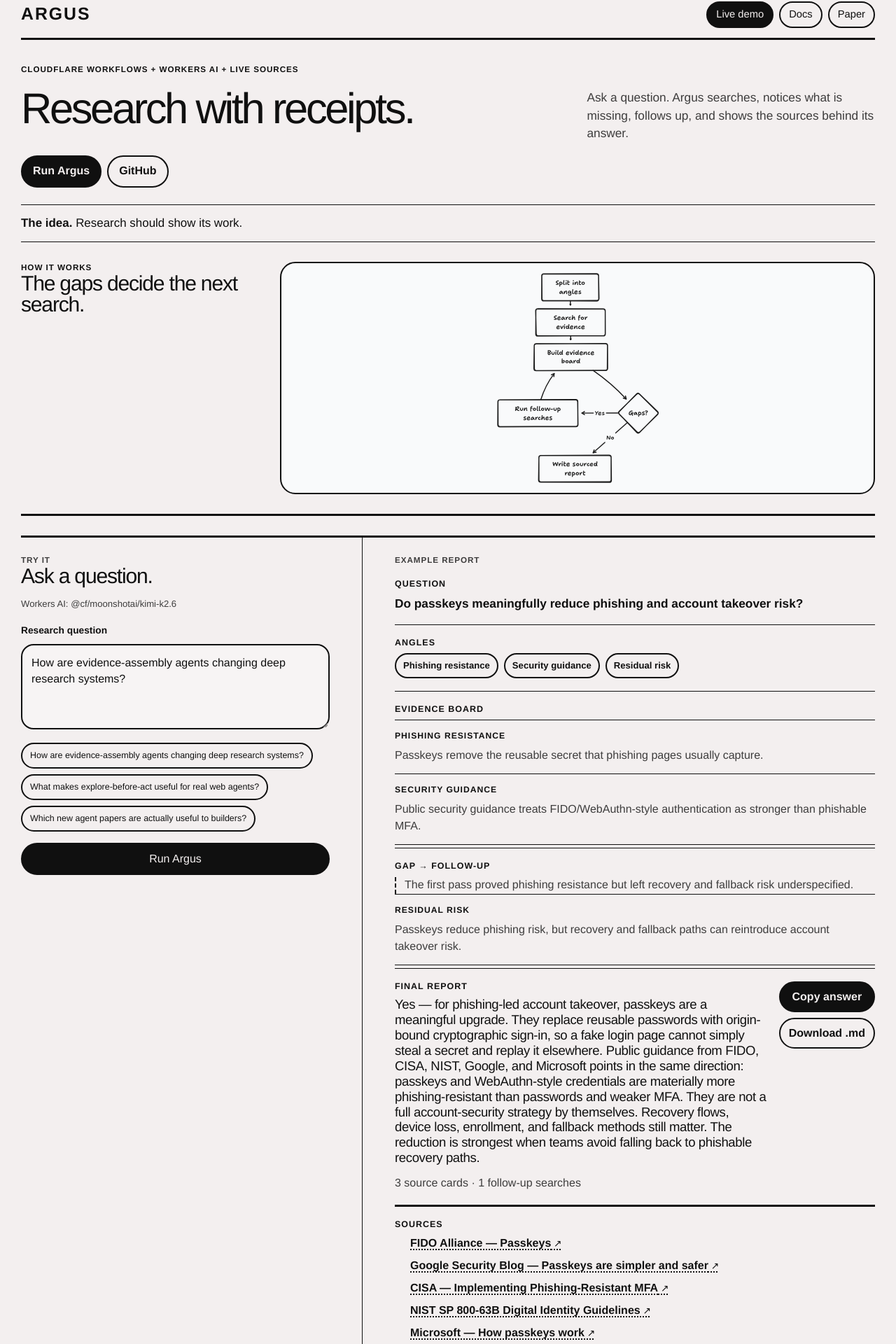
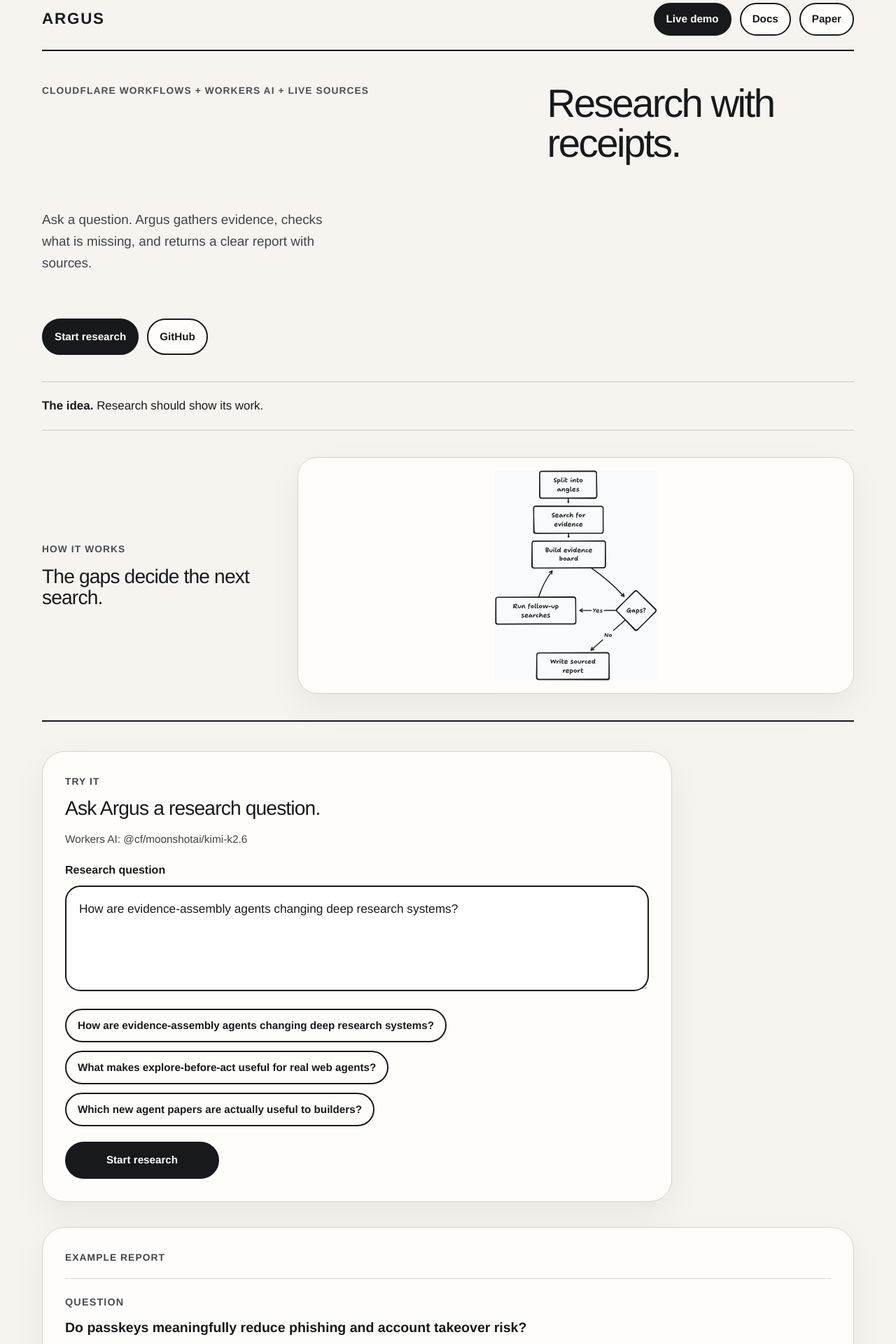
Before and after one commit to acoyfellow/argus, a SvelteKit app: page / in a window 1280 px wide. Shown: the part 16-1936 px from the top of the page at 70% size. Built offline with nearby package versions, Linux system fonts and the light colour scheme.

Commit message:
Make homepage calmer and easier to scan

```diff
--- a/src/routes/+page.svelte
+++ b/src/routes/+page.svelte
@@ -102,9 +102,9 @@
 	<section class="hero">
 		<p class="eyebrow">Cloudflare Workflows + Workers AI + live sources</p>
 		<h1>Research with receipts.</h1>
-		<p class="lede">Ask a question. Argus searches, notices what is missing, follows up, and shows the sources behind its answer.</p>
+		<p class="lede">Ask a question. Argus gathers evidence, checks what is missing, and returns a clear report with sources.</p>
 		<div class="actions">
-			<a class="primary" href="#demo">Run Argus</a>
+			<a class="primary" href="#demo">Start research</a>
 			<a class="secondary" href="https://github.com/acoyfellow/argus">GitHub</a>
 		</div>
 	</section>
@@ -124,7 +124,7 @@
 	<section id="demo" class="demo-shell">
 		<div class="composer">
 			<p class="eyebrow">Try it</p>
-			<h2>Ask a question.</h2>
+			<h2>Ask Argus a research question.</h2>
 			<p class="model-note">Workers AI: {data.model}</p>
 			<label for="question">Research question</label>
 			<textarea id="question" bind:value={question} rows="4"></textarea>
@@ -133,7 +133,7 @@
 					<button type="button" onclick={() => (question = example)}>{example}</button>
 				{/each}
 			</div>
-			<button class="run" type="button" onclick={runArgus} disabled={busy}>{busy ? 'Researching…' : 'Run Argus'}</button>
+			<button class="run" type="button" onclick={runArgus} disabled={busy}>{busy ? 'Researching…' : 'Start research'}</button>
 			{#if notice}<p class="notice">{notice}</p>{/if}
 		</div>
 
@@ -145,11 +145,11 @@
 					<p>{report.question}</p>
 				</section>
 				<section class="report-section">
-					<h3>Angles</h3>
+					<h3>What Argus looked into</h3>
 					<div class="angle-list">{#each report.graph.facets as facet}<span>{facet.label}</span>{/each}</div>
 				</section>
 				<section class="report-section">
-					<h3>Evidence board</h3>
+					<h3>What the evidence supported</h3>
 					<div class="cards">
 						{#each firstPass as piece}
 							<article class="card">
@@ -160,7 +160,7 @@
 					</div>
 				</section>
 				<section class="report-section">
-					<h3>Gap → follow-up</h3>
+					<h3>What Argus checked again</h3>
 					{#if report.graph.gaps.length}<p class="gap-note">{report.graph.gaps[0].reason}</p>{/if}
 					{#if followUpCards.length}
 						<div class="cards compact">{#each followUpCards as piece}<article class="card follow-up"><header><strong>{piece.facet}</strong></header><p>{piece.claim}</p></article>{/each}</div>
@@ -173,7 +173,7 @@
 						<p>{report.graph.evidence.length} source cards · {report.followUps.length} follow-up searches</p>
 					</div>
 					<div class="report-actions">
-						<button type="button" onclick={copyAnswer}>Copy answer</button>
+						<button type="button" onclick={copyAnswer}>Copy final answer</button>
 						<button type="button" onclick={downloadReport}>Download .md</button>
 					</div>
 				</header>
--- a/src/routes/layout.css
+++ b/src/routes/layout.css
@@ -3,192 +3,117 @@
 
 :root {
 	font-family: "Avenir Next", "Neue Haas Grotesk Text Pro", "Helvetica Neue", Helvetica, Arial, sans-serif;
-	color: #101010;
-	background: #f3efef;
+	color: #17191d;
+	background: #f7f4ef;
 	font-synthesis: none;
-	text-rendering: geometricPrecision;
+	text-rendering: optimizeLegibility;
 }
 
 * { box-sizing: border-box; }
-html { scroll-behavior: smooth; background: #f3efef; }
-body { margin: 0; min-width: 320px; min-height: 100vh; }
+html { scroll-behavior: smooth; background: #f7f4ef; }
+body { margin: 0; min-width: 320px; min-height: 100vh; font-size: 18px; line-height: 1.62; }
 a { color: inherit; }
-main { width: min(1220px, calc(100% - 30px)); margin: 0 auto; padding: 16px 0 72px; }
+a:focus-visible, button:focus-visible, textarea:focus-visible { outline: 4px solid #2457d6; outline-offset: 4px; }
+main { width: min(1160px, calc(100% - 40px)); margin: 0 auto; padding: 20px 0 88px; }
 
-.nav {
-	display: flex;
-	align-items: center;
-	justify-content: space-between;
-	gap: 16px;
-	padding: 2px 0 14px;
-	border-bottom: 3px solid #101010;
+.nav { display:flex; align-items:center; justify-content:space-between; gap:18px; padding: 0 0 20px; border-bottom:2px solid #17191d; }
+.wordmark, .eyebrow { text-transform:uppercase; letter-spacing:.08em; font-weight:750; }
+.wordmark { font-size:1.4rem; text-decoration:none; }
+.nav-links, .actions, .chips, .trace, .report-actions, .angle-list { display:flex; flex-wrap:wrap; gap:12px; }
+.nav-links a, .actions a, .chips button, .run, .trace span, .report-actions button {
+	min-height: 46px;
+	border:2px solid #17191d;
+	border-radius:999px;
+	background:#fffdf9;
+	color:#17191d;
+	font: inherit;
+	font-size: .95rem;
+	font-weight:650;
+	text-decoration:none;
 }
-.wordmark, .eyebrow, .card header span { text-transform: uppercase; letter-spacing: .08em; font-weight: 700; }
-.wordmark { font-size: 1.55rem; text-decoration: none; }
-.nav-links, .actions, .chips, .metrics, .trace { display: flex; flex-wrap: wrap; gap: 8px; }
-.nav-links a, .actions a, .chips button, .run, .metrics span, .trace span, .report-actions button {
-	border: 2px solid #101010;
-	border-radius: 999px;
-	background: transparent;
-	text-decoration: none;
+.nav-links a, .actions a, .chips button, .trace span, .report-actions button { display:inline-flex; align-items:center; padding: 9px 16px; }
+.nav-links a:first-child, .actions a.primary, button.run, .report-actions button:first-child { background:#17191d; color:#fffdf9; }
+.nav-links a:hover, .actions a:hover, .chips button:hover, .report-actions button:hover { box-shadow: inset 0 0 0 999px rgba(36,87,214,.08); }
+
+.hero { display:grid; grid-template-columns:minmax(0,1.2fr) minmax(300px,.8fr); gap: clamp(24px,5vw,72px); padding: 46px 0 38px; border-bottom:1px solid #cfc8bd; }
+.hero .eyebrow, .hero .actions { grid-column:1; }
+.eyebrow { margin:0 0 12px; color:#484c55; font-size:.86rem; }
+h1,h2,h3,p { margin-top:0; }
+h1 { max-width:760px; margin:0; font-size:clamp(2.3rem,4.4vw,4.25rem); line-height:1.02; font-weight:560; letter-spacing:-.045em; }
+h2 { margin-bottom:16px; font-size:clamp(1.45rem,2.2vw,2.2rem); line-height:1.08; font-weight:560; letter-spacing:-.03em; }
+h3 { margin-bottom:12px; font-size:1rem; line-height:1.25; font-weight:750; }
+.lede, .composer p, .result p, .card p, li, .loop-art { color:#3f434b; }
+.lede { align-self:end; max-width:420px; margin:0; font-size:1.18rem; line-height:1.66; }
+.actions a { min-height:52px; }
+.thesis { margin:0; padding:20px 0; border-bottom:1px solid #cfc8bd; font-size:1.06rem; }
+.thesis p { margin:0; }
+
+.diagram { display:grid; grid-template-columns:minmax(240px,.55fr) minmax(0,1.45fr); gap: clamp(24px,5vw,64px); align-items:center; padding:38px 0; border-bottom:2px solid #17191d; }
+.diagram-copy h2 { max-width:340px; margin:0; }
+.loop-art { margin:0; padding:18px; border:1px solid #d8d1c6; border-radius:28px; background:#fffdf9; box-shadow:0 18px 48px rgba(23,25,29,.06); }
+.loop-art img { display:block; width:auto; max-width:100%; height:min(300px,42vw); margin:0 auto; }
+
+.demo-shell { display:grid; gap:36px; margin-top:42px; }
+.composer, .result { padding:32px; border:1px solid #d8d1c6; border-radius:32px; background:#fffdf9; box-shadow:0 18px 48px rgba(23,25,29,.06); }
+.composer { max-width:900px; }
+.model-note { margin:0 0 18px; color:#5d626b; font-size:.96rem; }
+label { display:block; margin:18px 0 10px; font-size:1rem; font-weight:750; }
+textarea { width:100%; resize:vertical; min-height:142px; padding:18px; border:2px solid #17191d; border-radius:22px; background:#fff; color:#17191d; font:inherit; font-size:1.08rem; line-height:1.6; }
+.chips { margin-top:16px; }
+.chips button { cursor:pointer; text-align:left; min-height:48px; color:#17191d; }
+.run { width:auto; min-width:220px; margin-top:22px; padding:12px 24px; cursor:pointer; }
+.run:disabled { cursor:wait; opacity:.62; }
+.notice { margin:18px 0 0; padding:14px 16px; border-left:4px solid #2457d6; background:#eef3ff; border-radius:0 14px 14px 0; }
+
+.report > .eyebrow { margin-bottom:18px; }
+.report-section { padding:24px 0; border-bottom:1px solid #ddd6cc; }
+.report-section:first-of-type { border-top:1px solid #ddd6cc; }
+.report-section h3, .report-head h3 { text-transform:uppercase; letter-spacing:.08em; font-size:.9rem; color:#484c55; }
+.asked p { max-width:900px; margin-bottom:0; color:#17191d; font-size:1.22rem; line-height:1.55; font-weight:650; }
+.angle-list { padding-bottom:4px; }
+.angle-list span { padding:10px 15px; border:1px solid #cfc8bd; border-radius:999px; background:#f7f4ef; font-size:1rem; font-weight:650; }
+.cards { display:grid; gap:14px; }
+.card { padding:20px; border:1px solid #ddd6cc; border-radius:20px; background:#fbf8f3; }
+.card header { margin-bottom:10px; color:#484c55; font-size:.92rem; text-transform:uppercase; letter-spacing:.08em; }
+.card p { margin-bottom:0; font-size:1.05rem; line-height:1.62; }
+.gap-note { margin-bottom:18px; padding:16px 18px; border-left:4px solid #2457d6; background:#eef3ff; border-radius:0 16px 16px 0; }
+.report-head { display:grid; grid-template-columns:1fr auto; gap:26px; padding:28px 0; border-bottom:2px solid #17191d; }
+.report-head h2 { max-width:850px; font-size:clamp(1.2rem,1.7vw,1.65rem); line-height:1.45; letter-spacing:-.015em; }
+.report-head p { margin:0; }
+.report-actions { align-content:start; }
+.report-actions button { cursor:pointer; }
+.sources ol { display:grid; gap:14px; margin:0; padding-left:28px; }
+.sources a { color:#1746b8; font-weight:700; text-decoration-line:underline; text-decoration-thickness:2px; text-underline-offset:4px; }
+.sources a::after { content:' ↗'; font-size:.9em; }
+.sources a:hover { color:#0f3184; }
+.run-details { padding:22px 0 0; }
+.run-details summary { cursor:pointer; min-height:44px; font-weight:750; color:#1746b8; }
+.trace { margin:12px 0 0; }
+.trace span { min-height:auto; border-color:#cfc8bd; background:#f7f4ef; font-size:.92rem; }
+
+.empty-board { position:relative; min-height:390px; overflow:hidden; border:1px solid #d8d1c6; border-radius:24px; background:radial-gradient(circle at 76% 28%, rgba(36,87,214,.12) 0 9%, transparent 9.5%), radial-gradient(circle at 28% 72%, rgba(23,25,29,.07) 0 12%, transparent 12.5%), repeating-linear-gradient(135deg, transparent 0 22px, rgba(23,25,29,.04) 22px 24px); }
+.empty-board > div { position:absolute; }
+.empty-orbit { inset:62px auto auto 54px; width:152px; height:152px; border:2px solid #17191d; border-radius:999px; }
+.empty-orbit::before { content:''; position:absolute; inset:42px; border:2px solid #17191d; border-radius:999px; background:#fffdf9; }
+.empty-sheet { right:62px; top:72px; width:min(42%,248px); height:214px; border:2px solid #17191d; border-radius:20px; background:#fffdf9; }
+.empty-sheet::before,.empty-sheet::after { content:''; position:absolute; left:24px; right:24px; border-top:2px solid #17191d; }
+.empty-sheet::before { top:62px; box-shadow:0 44px 0 #17191d; }
+.empty-sheet::after { top:150px; border-top-style:dashed; }
+.empty-loop { left:208px; top:202px; width:132px; height:84px; border-top:2px dashed #17191d; border-right:2px dashed #17191d; border-radius:0 38px 0 0; }
+.empty-loop::after { content:''; position:absolute; right:-7px; bottom:-2px; width:12px; height:12px; border-right:2px solid #17191d; border-bottom:2px solid #17191d; transform:rotate(45deg); }
+
+@media (max-width:920px) {
+	main { width:min(100% - 24px,1160px); }
+	.hero,.diagram,.report-head { grid-template-columns:1fr; }
+	.hero .eyebrow,.hero .actions { grid-column:auto; }
+	.composer,.result { padding:24px; border-radius:24px; }
+	.report-actions { display:grid; grid-template-columns:1fr; }
 }
-.nav-links a { padding: 6px 12px; font-size: .92rem; }
-.nav-links a:first-child, .actions a.primary, button.run { background: #101010; color: #f3efef; }
-
-.hero { display: grid; grid-template-columns: minmax(0, 1.28fr) minmax(230px, .72fr); column-gap: clamp(22px, 6vw, 96px); row-gap: 18px; padding: 34px 0 24px; border-bottom: 1.5px solid #101010; }
-.hero .eyebrow { grid-column: 1 / -1; }
-.hero .actions { grid-column: 1; }
-.eyebrow { margin: 0; font-size: .73rem; }
-h1, h2, h3, p { margin-top: 0; }
-h1 { max-width: 760px; margin: 0; font-size: clamp(2.25rem, 4.8vw, 4.6rem); line-height: .96; font-weight: 500; letter-spacing: -.055em; }
-h2 { margin-bottom: 14px; font-size: clamp(1.35rem, 2.35vw, 2.35rem); line-height: 1; font-weight: 500; letter-spacing: -.04em; }
-h3 { margin-bottom: 8px; font-size: 1rem; line-height: 1.15; font-weight: 600; }
-.lede, .composer p, .result p, .mechanism p, .empty-board p, .card p, li { color: rgba(16,16,16,.8); line-height: 1.5; }
-.lede { align-self: end; max-width: 420px; margin-bottom: 0; font-size: 1.08rem; }
-.actions a, .run { padding: 9px 15px; font-weight: 600; }
-.secondary:hover, .nav-links a:hover, .chips button:hover, .report-actions button:hover { background: rgba(16,16,16,.08); }
-
-.thesis { margin: 0; padding: 13px 0; border-bottom: 1.5px solid #101010; font-size: 1.06rem; }
-.thesis p { margin: 0; }
-
-.diagram { display: grid; grid-template-columns: minmax(220px, .55fr) minmax(0, 1.45fr); gap: clamp(18px, 4vw, 48px); padding: 28px 0; border-bottom: 3px solid #101010; }
-.diagram-copy h2 { max-width: 320px; margin: 0; }
-.loop-art {
-	margin: 0;
-	padding: 14px;
-	border: 2px solid #101010;
-	border-radius: 22px;
-	background: #f9fafb;
+@media (max-width:680px) {
+	body { font-size:17px; }
+	.nav { align-items:flex-start; flex-direction:column; }
+	h1 { font-size:clamp(2rem,10vw,3rem); }
+	.run { width:100%; }
+	.empty-sheet { right:28px; width:44%; }
+	.empty-loop { left:145px; width:92px; }
 }
-.loop-art img {
-	display: block;
-	width: auto;
-	max-width: 100%;
-	height: min(300px, 42vw);
-	margin: 0 auto;
-}
-
-.demo-shell { display: grid; grid-template-columns: minmax(300px, .8fr) minmax(0, 1.2fr); gap: 0; margin-top: 28px; border-top: 3px solid #101010; border-bottom: 3px solid #101010; }
-.composer, .result { min-height: 470px; padding: 24px 0; }
-.composer { padding-right: clamp(18px, 4vw, 46px); border-right: 1.5px solid #101010; }
-.result { padding-left: clamp(18px, 4vw, 46px); }
-.model-note { margin: 0 0 12px; font-size: .82rem; color: rgba(16,16,16,.72); }
-label { display: block; margin: 18px 0 8px; font-size: .86rem; font-weight: 700; }
-textarea { width: 100%; resize: vertical; min-height: 116px; padding: 13px; border: 2px solid #101010; border-radius: 18px; background: rgba(255,255,255,.3); color: #101010; font: inherit; line-height: 1.45; }
-.chips { margin-top: 11px; }
-.chips button { padding: 7px 11px; cursor: pointer; color: #101010; text-align: left; font: inherit; font-size: .78rem; }
-.run { width: 100%; margin-top: 16px; cursor: pointer; font: inherit; }
-.run:disabled { cursor: wait; opacity: .58; }
-.notice { margin: 14px 0 0; padding: 10px 0; border-top: 1px solid #101010; }
-.trace span { padding: 6px 10px; font-size: .8rem; }
-.trace { margin: 12px 0 0; }
-.report-head { display: grid; grid-template-columns: 1fr auto; gap: 18px; padding: 18px 0; border-bottom: 3px solid #101010; }
-.report-head h2 { font-size: clamp(1.05rem, 1.45vw, 1.45rem); line-height: 1.18; letter-spacing: -.02em; }
-.report-head p { margin: 0; }
-.report-actions { display: grid; align-content: start; gap: 8px; }
-.report-actions button { cursor: pointer; padding: 8px 12px; background: transparent; color: #101010; font: inherit; font-weight: 600; }
-.report-actions button:first-child { background: #101010; color: #f3efef; }
-.report-section { padding: 18px 0 4px; border-bottom: 1.5px solid #101010; }
-.report-section h3, .report-head h3 { text-transform: uppercase; letter-spacing: .08em; font-size: .78rem; }
-.asked p { margin-bottom: 12px; font-size: 1.08rem; font-weight: 600; color: #101010; }
-.angle-list { display: flex; flex-wrap: wrap; gap: 8px; padding-bottom: 14px; }
-.angle-list span { padding: 6px 10px; border: 2px solid #101010; border-radius: 999px; font-size: .82rem; font-weight: 600; }
-.gap-note { padding-left: 12px; border-left: 2px dashed #101010; }
-.cards { display: grid; gap: 0; border-top: 1.5px solid #101010; }
-.card { padding: 13px 0; border-bottom: 1.5px solid #101010; }
-.card header { display: flex; justify-content: space-between; gap: 12px; margin-bottom: 8px; font-size: .76rem; text-transform: uppercase; letter-spacing: .08em; }
-.card p { margin-bottom: 0; }
-.sources ol { display: grid; gap: 8px; margin: 0 0 14px; padding-left: 22px; }
-.sources a {
-	color: #101010;
-	font-weight: 600;
-	text-decoration-line: underline;
-	text-decoration-style: dotted;
-	text-decoration-thickness: 2px;
-	text-underline-offset: 4px;
-}
-.sources a::after { content: ' ↗'; font-size: .86em; }
-.sources a:hover { text-decoration-style: solid; }
-li a { text-decoration-thickness: 1px; text-underline-offset: 2px; }
-.run-details { padding: 16px 0 0; }
-.run-details summary { cursor: pointer; font-weight: 700; }
-.empty-board {
-	position: relative;
-	min-height: 390px;
-	overflow: hidden;
-	border: 2px dashed #101010;
-	border-radius: 22px;
-	background:
-		radial-gradient(circle at 76% 28%, rgba(16,16,16,.11) 0 9%, transparent 9.5%),
-		radial-gradient(circle at 28% 72%, rgba(16,16,16,.08) 0 12%, transparent 12.5%),
-		repeating-linear-gradient(135deg, transparent 0 22px, rgba(16,16,16,.045) 22px 24px);
-}
-.empty-board > div { position: absolute; }
-.empty-orbit {
-	inset: 62px auto auto 54px;
-	width: 152px;
-	height: 152px;
-	border: 2px solid #101010;
-	border-radius: 999px;
-}
-.empty-orbit::before {
-	content: '';
-	position: absolute;
-	inset: 42px;
-	border: 2px solid #101010;
-	border-radius: 999px;
-	background: #f3efef;
-}
-.empty-sheet {
-	right: 62px;
-	top: 72px;
-	width: min(42%, 248px);
-	height: 214px;
-	border: 2px solid #101010;
-	border-radius: 20px;
-	background: #f3efef;
-}
-.empty-sheet::before,
-.empty-sheet::after {
-	content: '';
-	position: absolute;
-	left: 24px;
-	right: 24px;
-	border-top: 2px solid #101010;
-}
-.empty-sheet::before { top: 62px; box-shadow: 0 44px 0 #101010; }
-.empty-sheet::after { top: 150px; border-top-style: dashed; }
-.empty-loop {
-	left: 208px;
-	top: 202px;
-	width: 132px;
-	height: 84px;
-	border-top: 2px dashed #101010;
-	border-right: 2px dashed #101010;
-	border-radius: 0 38px 0 0;
-}
-.empty-loop::after {
-	content: '';
-	position: absolute;
-	right: -7px;
-	bottom: -2px;
-	width: 12px;
-	height: 12px;
-	border-right: 2px solid #101010;
-	border-bottom: 2px solid #101010;
-	transform: rotate(45deg);
-}
-
-@media (max-width: 920px) {
-	.hero, .diagram, .demo-shell { grid-template-columns: 1fr; }
-	.hero .eyebrow, .hero .actions { grid-column: auto; }
-	.composer { padding-right: 0; border-right: 0; border-bottom: 1.5px solid #101010; }
-	.result { padding-left: 0; }
-	.report-head { grid-template-columns: 1fr; }
-	.report-actions { grid-template-columns: repeat(2, minmax(0, max-content)); }
-}
-@media (max-width: 680px) {
-	main { width: min(100% - 20px, 1220px); }
-	.nav, .card header { align-items: flex-start; flex-direction: column; }
-	h1 { font-size: clamp(2.1rem, 10vw, 3.35rem); }
-}
```
